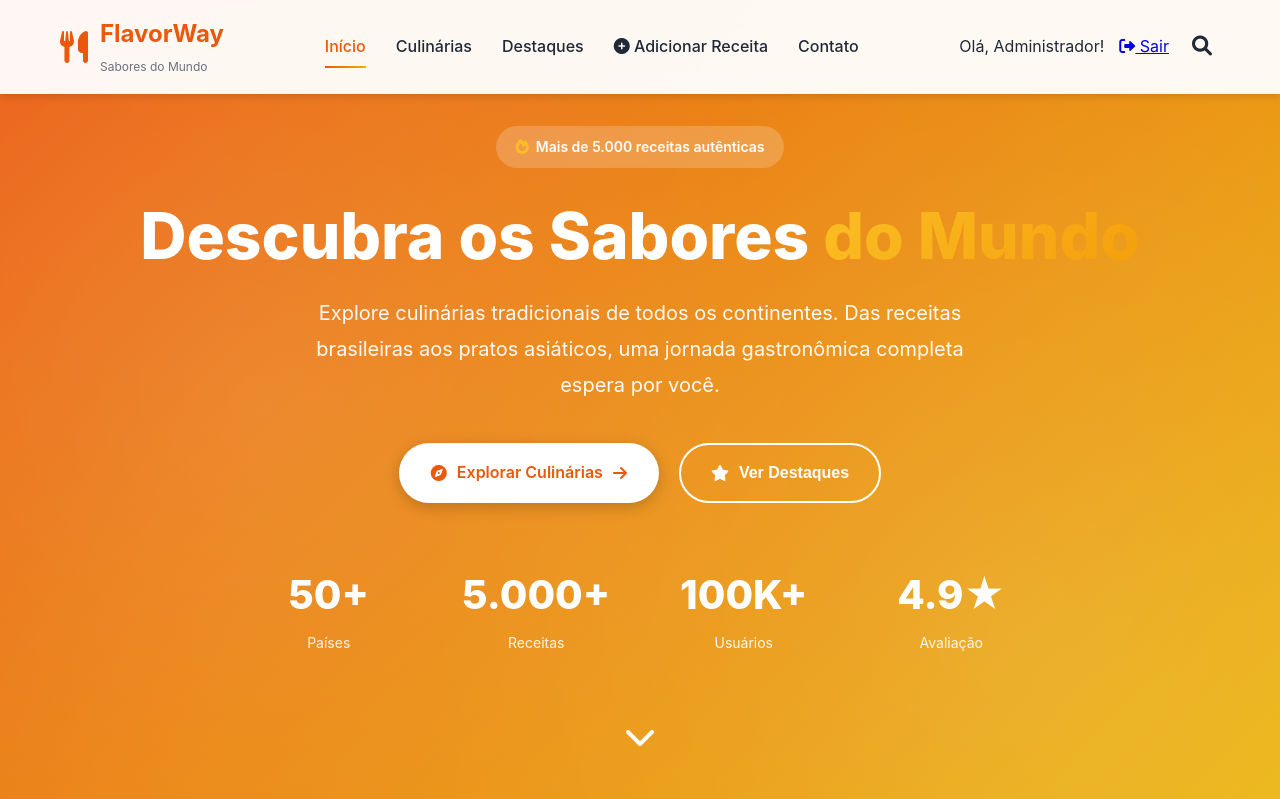
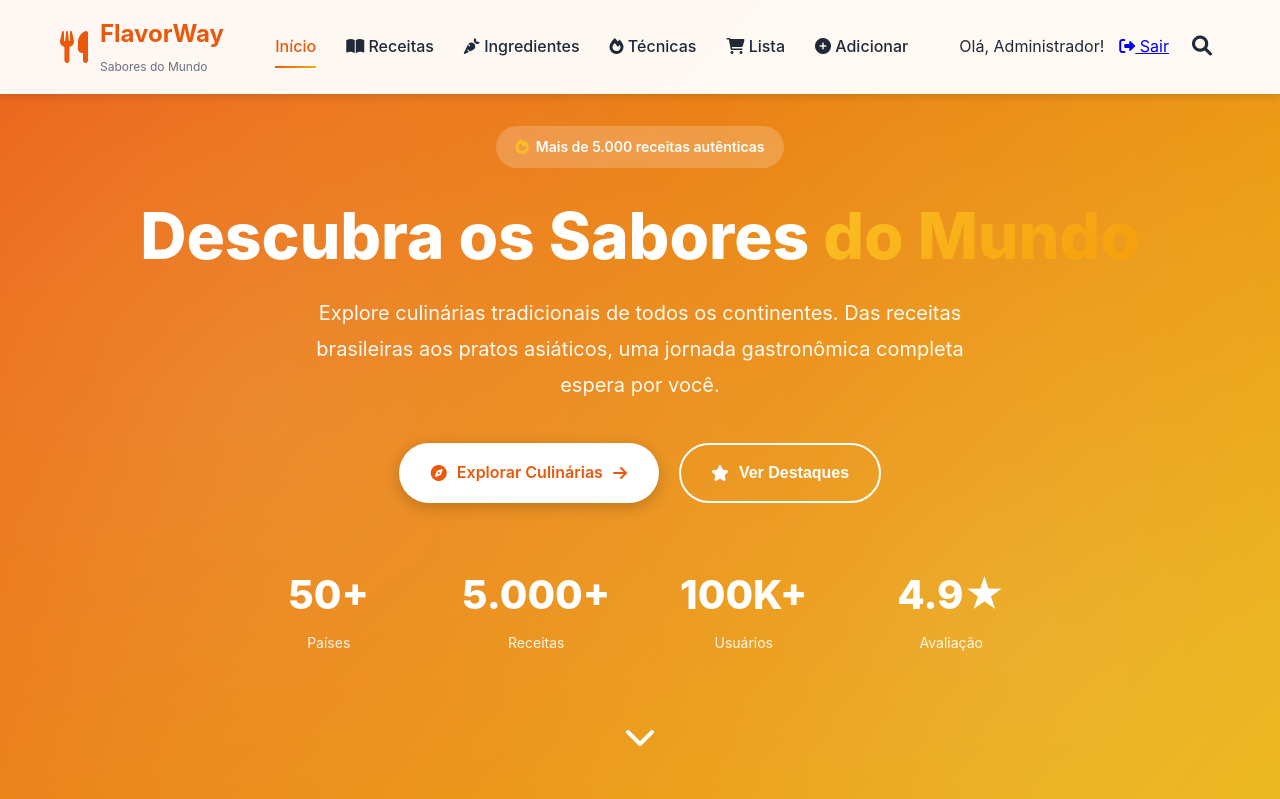
Before and after one commit to JJerosch/FlavorWay, a PHP site: page /seu-projeto/ in a window 1280 px wide. Shown: the top 799 px of the page. Run offline with PHP 8.4, Linux system fonts and the light colour scheme; a user stored in the database is signed in; data comes from the database, SQL or seed files in the repository; data that the repository does not hold is empty.

Commit message:
Atualizar menu principal e adicionar seção Explore no index
- Adicionar ícones e links diretos no menu de navegação (Receitas, Ingredientes, Técnicas, Lista, Adicionar)
- Criar nova seção "Explore" com 4 cards destacando funcionalidades principais
- Cards com gradientes coloridos linkando para receitas.php, ingredientes.php, tecnicas.php e lista-compras.php

```diff
--- a/public/index.php
+++ b/public/index.php
@@ -77,12 +77,21 @@ function getUserName() {
             <!-- Navegação -->
             <nav class="nav" id="nav">
                 <a href="#home" class="nav-link active">Início</a>
-                <a href="#culinarias" class="nav-link">Culinárias</a>
-                <a href="#destaque" class="nav-link">Destaques</a>
+                <a href="receitas.php" class="nav-link">
+                    <i class="fas fa-book-open"></i> Receitas
+                </a>
+                <a href="ingredientes.php" class="nav-link">
+                    <i class="fas fa-carrot"></i> Ingredientes
+                </a>
+                <a href="tecnicas.php" class="nav-link">
+                    <i class="fas fa-fire"></i> Técnicas
+                </a>
+                <a href="lista-compras.php" class="nav-link">
+                    <i class="fas fa-shopping-cart"></i> Lista
+                </a>
                 <a href="adicionar-receita.php" class="nav-link">
-                    <i class="fas fa-plus-circle"></i> Adicionar Receita
+                    <i class="fas fa-plus-circle"></i> Adicionar
                 </a>
-                <a href="#contato" class="nav-link">Contato</a>
             </nav>
 
             <!-- Ações (1 única barra de busca) -->
@@ -178,6 +187,51 @@ function getUserName() {
         </div>
         <div class="destaques-grid" id="destaquesGrid">
             Carregado via JavaScript
+        </div>
+    </div>
+</section>
+
+<!-- Seção Explore -->
+<section class="explore-section" style="background: linear-gradient(135deg, #f59e0b 0%, #f97316 100%); padding: 4rem 0;">
+    <div class="container">
+        <div class="section-header" style="color: white;">
+            <div class="section-tag" style="background: rgba(255,255,255,0.2); color: white;">Explore</div>
+            <h2 style="color: white;">Descubra o <span style="color: #fef3c7;">FlavorWay</span></h2>
+            <p style="color: rgba(255,255,255,0.9);">Acesse nosso catálogo completo de conteúdo culinário</p>
+        </div>
+        <div class="recursos-grid" style="margin-top: 2rem;">
+            <a href="receitas.php" class="recurso-card" style="text-decoration: none; cursor: pointer; transition: transform 0.3s;">
+                <div class="recurso-icon" style="background: linear-gradient(135deg, #ef4444 0%, #dc2626 100%);"><i class="fas fa-book-open"></i></div>
+                <h3>Todas as Receitas</h3>
+                <p>Explore nosso catálogo completo de receitas brasileiras e internacionais</p>
+                <div style="margin-top: 1rem; color: #f59e0b; font-weight: 600;">
+                    Ver Receitas <i class="fas fa-arrow-right"></i>
+                </div>
+            </a>
+            <a href="ingredientes.php" class="recurso-card" style="text-decoration: none; cursor: pointer; transition: transform 0.3s;">
+                <div class="recurso-icon" style="background: linear-gradient(135deg, #10b981 0%, #059669 100%);"><i class="fas fa-carrot"></i></div>
+                <h3>Ingredientes</h3>
+                <p>Conheça todos os ingredientes utilizados nas receitas e suas categorias</p>
+                <div style="margin-top: 1rem; color: #f59e0b; font-weight: 600;">
+                    Ver Ingredientes <i class="fas fa-arrow-right"></i>
+                </div>
+            </a>
+            <a href="tecnicas.php" class="recurso-card" style="text-decoration: none; cursor: pointer; transition: transform 0.3s;">
+                <div class="recurso-icon" style="background: linear-gradient(135deg, #f59e0b 0%, #f97316 100%);"><i class="fas fa-fire"></i></div>
+                <h3>Técnicas Culinárias</h3>
+                <p>Aprenda técnicas essenciais para aprimorar suas habilidades na cozinha</p>
+                <div style="margin-top: 1rem; color: #f59e0b; font-weight: 600;">
+                    Ver Técnicas <i class="fas fa-arrow-right"></i>
+                </div>
+            </a>
+            <a href="lista-compras.php" class="recurso-card" style="text-decoration: none; cursor: pointer; transition: transform 0.3s;">
+                <div class="recurso-icon" style="background: linear-gradient(135deg, #8b5cf6 0%, #7c3aed 100%);"><i class="fas fa-shopping-cart"></i></div>
+                <h3>Lista de Compras</h3>
+                <p>Gerencie seus ingredientes e organize suas compras de forma prática</p>
+                <div style="margin-top: 1rem; color: #f59e0b; font-weight: 600;">
+                    Ver Lista <i class="fas fa-arrow-right"></i>
+                </div>
+            </a>
         </div>
     </div>
 </section>
```
